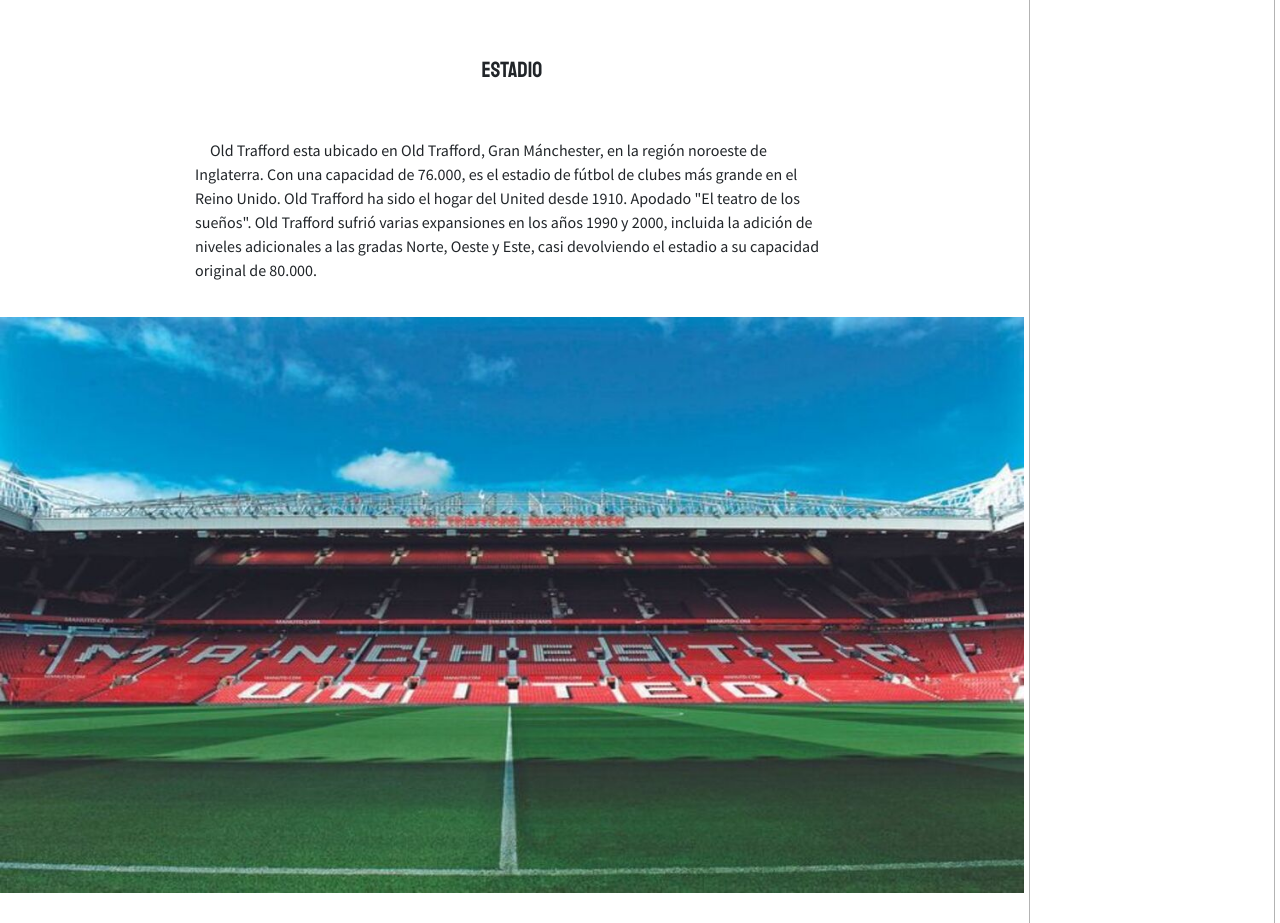
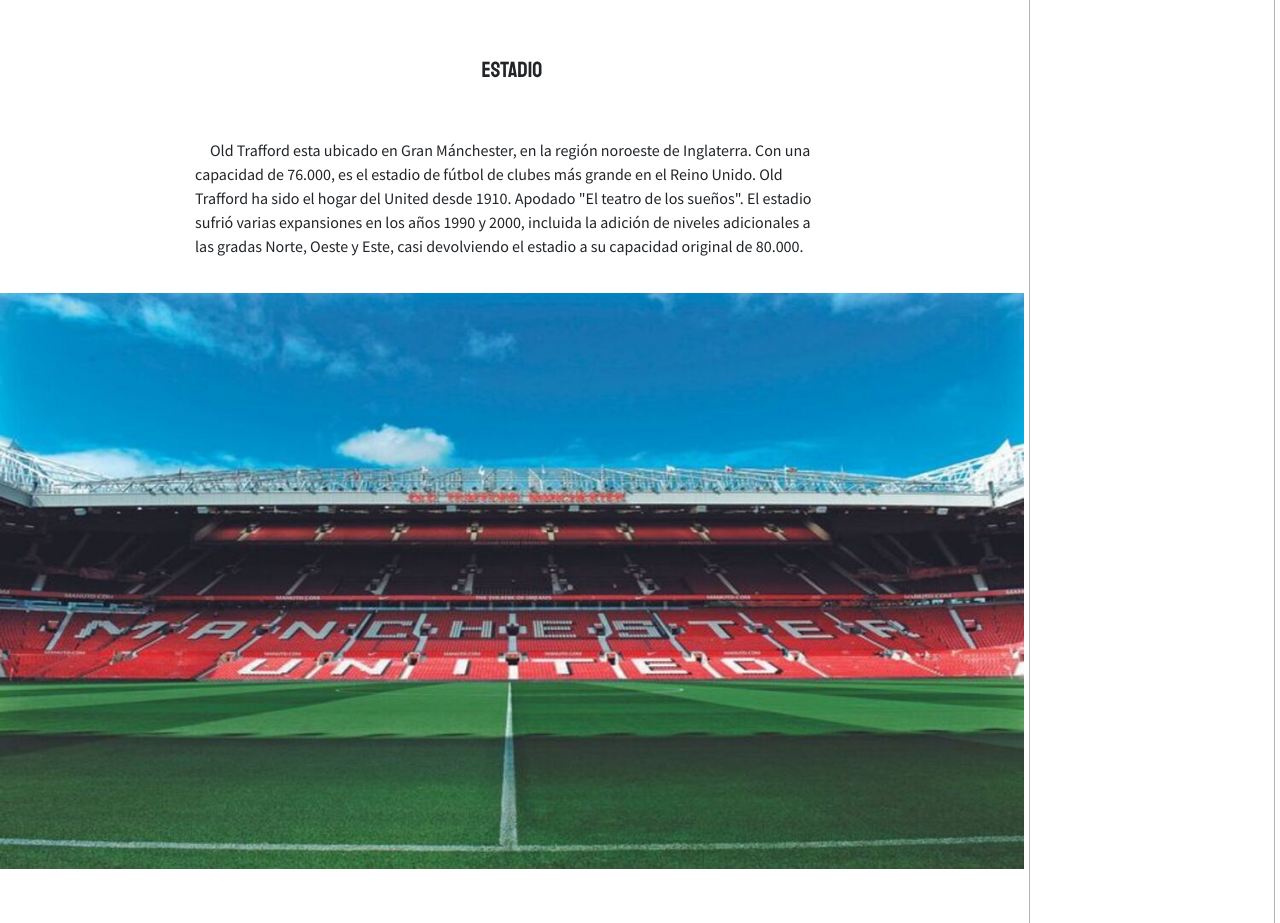
Before and after one commit to JoanCadaveira/miProyecto, a website: page pages/historia.html in a window 1280 px wide. Shown: the part 1101-2024 px from the top of the page. Drawn offline with nearby package versions, Linux system fonts and the light colour scheme.

Commit message:
ajustes finales en sass

```diff
--- a/pages/historia.html
+++ b/pages/historia.html
@@ -69,9 +69,9 @@
                 <img class="equipoOld3 w-100" src="../assets/equipoold3.jpg" alt="equipoold3">
 
                 <h4 class="tituloEstadio">ESTADIO</h4>
-                <p class="textoEstadio texto">Old Trafford esta ubicado en Old Trafford, Gran Mánchester, en la región
+                <p class="textoEstadio texto">Old Trafford esta ubicado en Gran Mánchester, en la región
                 noroeste de Inglaterra. Con una capacidad de 76.000, es el estadio de fútbol de clubes más grande en el Reino
-                Unido. Old Trafford ha sido el hogar del United desde 1910. Apodado "El teatro de los sueños". Old Trafford
+                Unido. Old Trafford ha sido el hogar del United desde 1910. Apodado "El teatro de los sueños". El estadio
                 sufrió varias expansiones en los años 1990 y 2000, incluida la adición de niveles adicionales a las gradas
                 Norte, Oeste y Este, casi devolviendo el estadio a su capacidad original de 80.000.
                 </p>
```
Also changed, not shown: pages/halloffame.html (+0 -2 lines).
